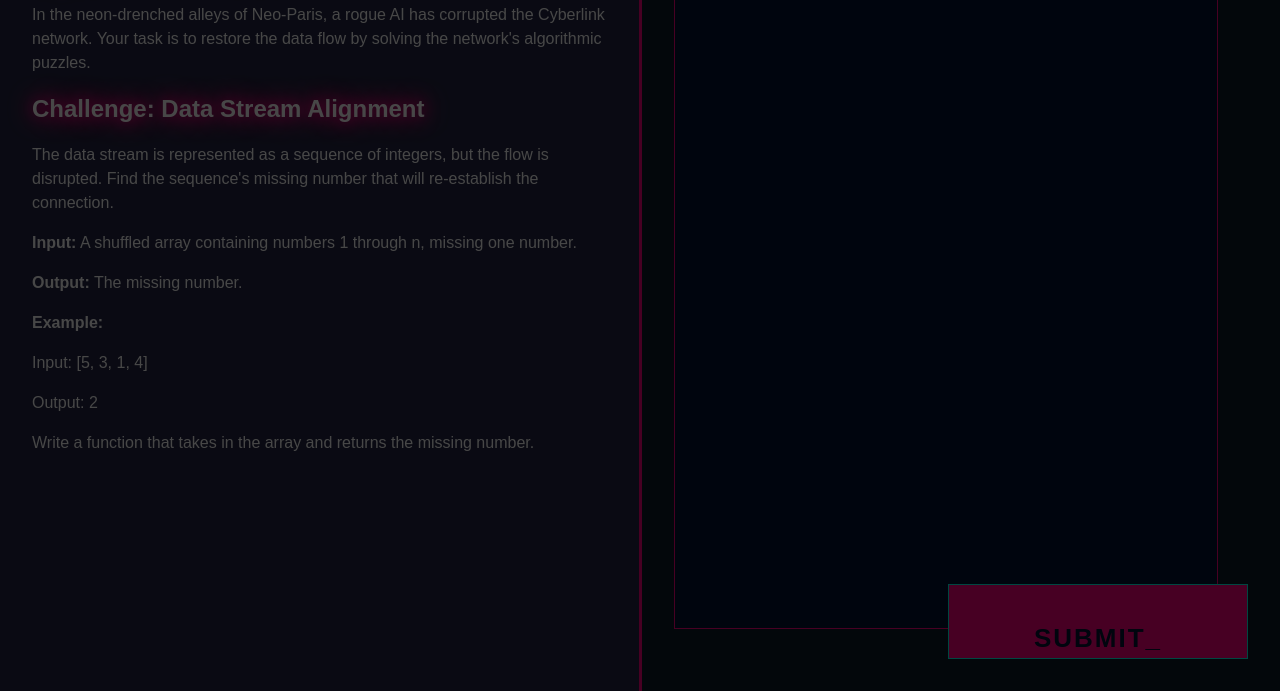
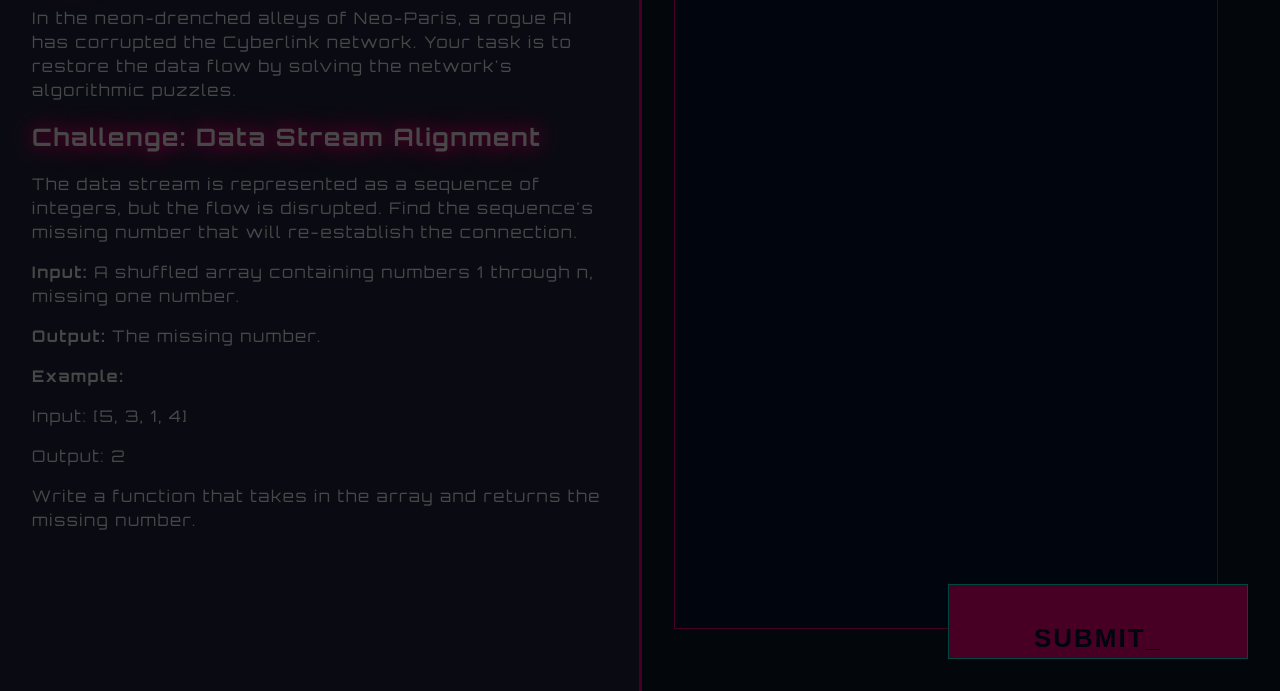
Before and after one commit to ElRapt/Forever-2049, a website built with Vite: page index.html in a window 1280 px wide. Shown: the part 109-800 px from the top of the page. Built offline with nearby package versions, Linux system fonts and the light colour scheme; files whose address does not match are found by name.

Commit message:
changed the font

```diff
--- a/index.html
+++ b/index.html
@@ -5,6 +5,8 @@
     <meta name="viewport" content="width=device-width, initial-scale=1.0">
     <title>Forever 2049 - Coding Challenge</title>
     <link rel="stylesheet" href="style.css">
+    <!-- FONT -->
+    <link href="https://fonts.googleapis.com/css2?family=Orbitron:wght@400;500;700;900&display=swap" rel="stylesheet">
 </head>
 <body>
 
--- a/style.css
+++ b/style.css
@@ -3,7 +3,8 @@ body, html {
   margin: 0;
   padding: 0;
   height: 100%;
-  font-family: 'Orbitron', sans-serif; /* Cyberpunk-style font */
+  font-family: 'Orbitron', sans-serif;
+  letter-spacing: 0.1em;
   background: linear-gradient(315deg, #1a1a2e 0%, #16213e 74%); /* Gradient background */
   color: #fff;
   overflow: hidden;
```
